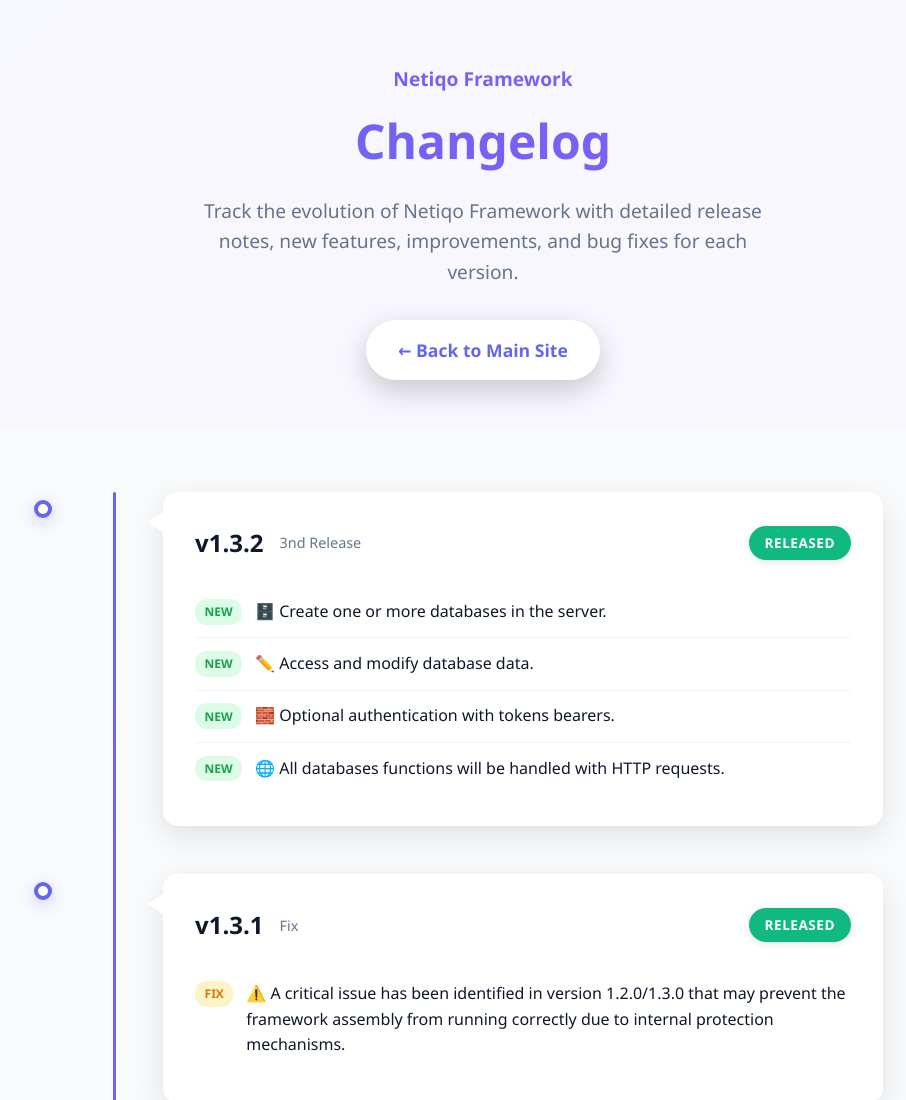
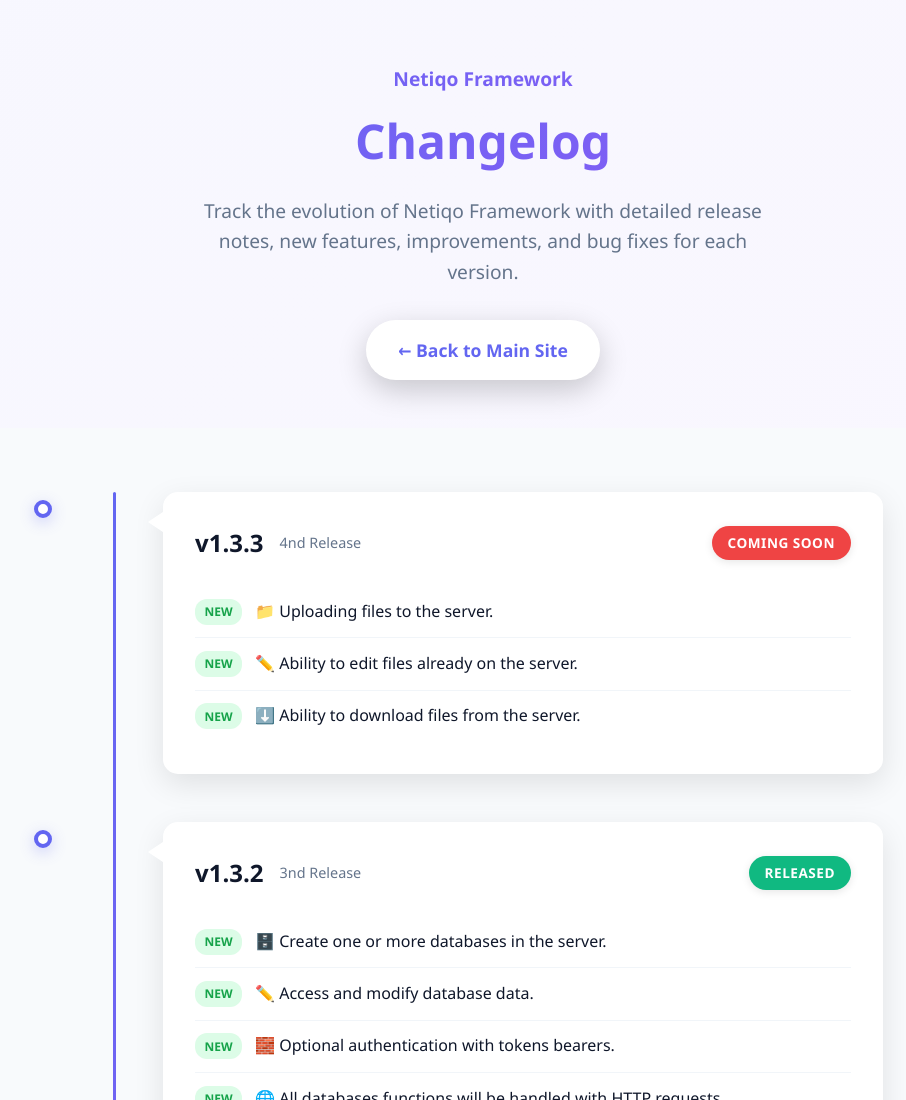
Before and after one commit to enigma-dotnet/enigma-dotnet.github.io, a plain HTML site: page features/changelog.html in a window 1280 px wide. Shown: the top 1100 px of the page, without its empty margins (157-1063 px from the left). Drawn offline with Linux system fonts and the light colour scheme.

Commit message:
Update changelog.html

```diff
--- a/features/changelog.html
+++ b/features/changelog.html
@@ -507,6 +507,34 @@
         <div class="container">
             <div class="timeline">
 
+ <!-- Version 1.3.3 -->
+                <div class="timeline-item">
+                    <div class="timeline-marker"></div>
+                    <div class="timeline-content">
+                        <div class="version-header">
+                            <div class="version-info">
+                                <h3 class="version-number">v1.3.3</h3>
+                                <span class="version-date">4nd Release</span>
+                            </div>
+                            <span class="status-badge coming-soon">COMING SOON</span>
+                        </div>
+                        <ul class="change-list">
+                            <li>
+                                <span class="change-type feature">New</span>
+                                <span class="change-description">📁 Uploading files to the server.</span>
+                            </li>
+                            <li>
+                                <span class="change-type feature">New</span>
+                                <span class="change-description">✏️ Ability to edit files already on the server.</span>
+                            </li>
+                            <li>
+                                <span class="change-type feature">New</span>
+                                <span class="change-description">⬇️ Ability to download files from the server.</span>
+                            </li>
+                        </ul>
+                    </div>
+                </div>
+
  <!-- Version 1.3.2 -->
                 <div class="timeline-item">
                     <div class="timeline-marker"></div>
```
